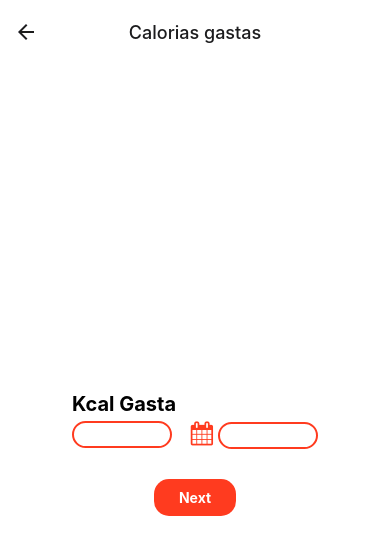
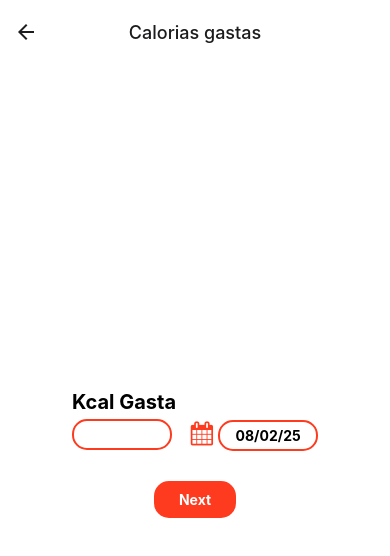
Before and after one commit to wendelfilipe/FeelFit-Project, a React Native app in the folder fitness_app/: screen /DataKcal in a window 390 px wide. Shown: the top 556 px of the page. Built offline with nearby package versions, Linux system fonts and the light colour scheme.

Commit message:
create a function to storage kcal

```diff
--- a/fitness_app/package.json
+++ b/fitness_app/package.json
@@ -10,6 +10,7 @@
   },
   "dependencies": {
     "@expo/vector-icons": "^14.0.4",
+    "@react-native-async-storage/async-storage": "^2.1.1",
     "@react-native-community/datetimepicker": "8.0.1",
     "@react-navigation/bottom-tabs": "^6.6.1",
     "@react-navigation/drawer": "^6.7.2",
--- a/fitness_app/src/pages/DataKcal.tsx
+++ b/fitness_app/src/pages/DataKcal.tsx
@@ -1,16 +1,27 @@
 import { FontAwesome } from "@expo/vector-icons";
-import React, { useState } from "react";
+import React, { useEffect, useState } from "react";
 import { Button, Platform, Text, TextInput, TouchableOpacity, View } from "react-native";
 import DateTimePicker from '@react-native-community/datetimepicker';
 
 
 import styles from "src/styles/form/styles";
 import { Props } from "src/typescript/LoginScreenNavigationProp";
+import { format } from "date-fns";
+import AsyncStorage from "@react-native-async-storage/async-storage";
 
 const DataKcal: React.FC<Props> = ({ navigation }) => {
     const [Kcal, setKcal] = useState<number | undefined>()
     const [date, setDate] = useState<Date>(new Date());
     const [open, setOpen] = useState<boolean>(false);
+
+    useEffect(() => {
+        const saveKcal = async () => {
+            if (Kcal !== undefined) {
+                await AsyncStorage.setItem('Kcal', Kcal.toString())
+            }
+        };
+        saveKcal();
+    }, [])
 
     const onChange = (event: any, selectedDate: Date | undefined) => {
         const currentDate = selectedDate || date;
@@ -18,9 +29,13 @@ const DataKcal: React.FC<Props> = ({ navigation }) => {
         setDate(currentDate);
       };
 
-
-    const onClick = () => {
-        navigation.navigate('DrawerRoutes')
+    const onClick = async () => {
+        if(Kcal !== undefined ) {
+            await AsyncStorage.setItem('Kcal', Kcal.toString())
+        }
+        const test = await AsyncStorage.getItem('Kcal');
+        alert(test)
+        //navigation.navigate('DrawerRoutes')
     }
     return (
         <View style={styles.containerAll}>
@@ -35,7 +50,6 @@ const DataKcal: React.FC<Props> = ({ navigation }) => {
                     </View>
                     <View style={styles.dateContainer}>
                         <TouchableOpacity onPress={() => {
-                                alert("Opening DatePicker");
                                 setOpen(true);
                             }}>
                             <FontAwesome name="calendar" size={24} color='#ff3b1f' style={styles.icon}></FontAwesome>
@@ -52,7 +66,7 @@ const DataKcal: React.FC<Props> = ({ navigation }) => {
                         )}
                         <TextInput style={styles.textInput}
                             onChangeText={(text) => setKcal(parseInt(text, 10))}
-                            editable={false}
+                            value={format(date, 'dd/MM/yy')}
                         >
                         </TextInput>
                     </View>
--- a/fitness_app/src/styles/form/styles.tsx
+++ b/fitness_app/src/styles/form/styles.tsx
@@ -20,7 +20,9 @@ const styles = StyleSheet.create({
     },
     textInput: {
         marginTop:5,
-        padding: 3,
+        padding: 5,
+        textAlign: 'center',
+        fontWeight: 'bold',
         borderWidth: 2,
         borderColor: '#ff3b1f',
         borderRadius: 15,
```
Also changed, not shown: 1 other file (tests, documents, lock files or other folders).
